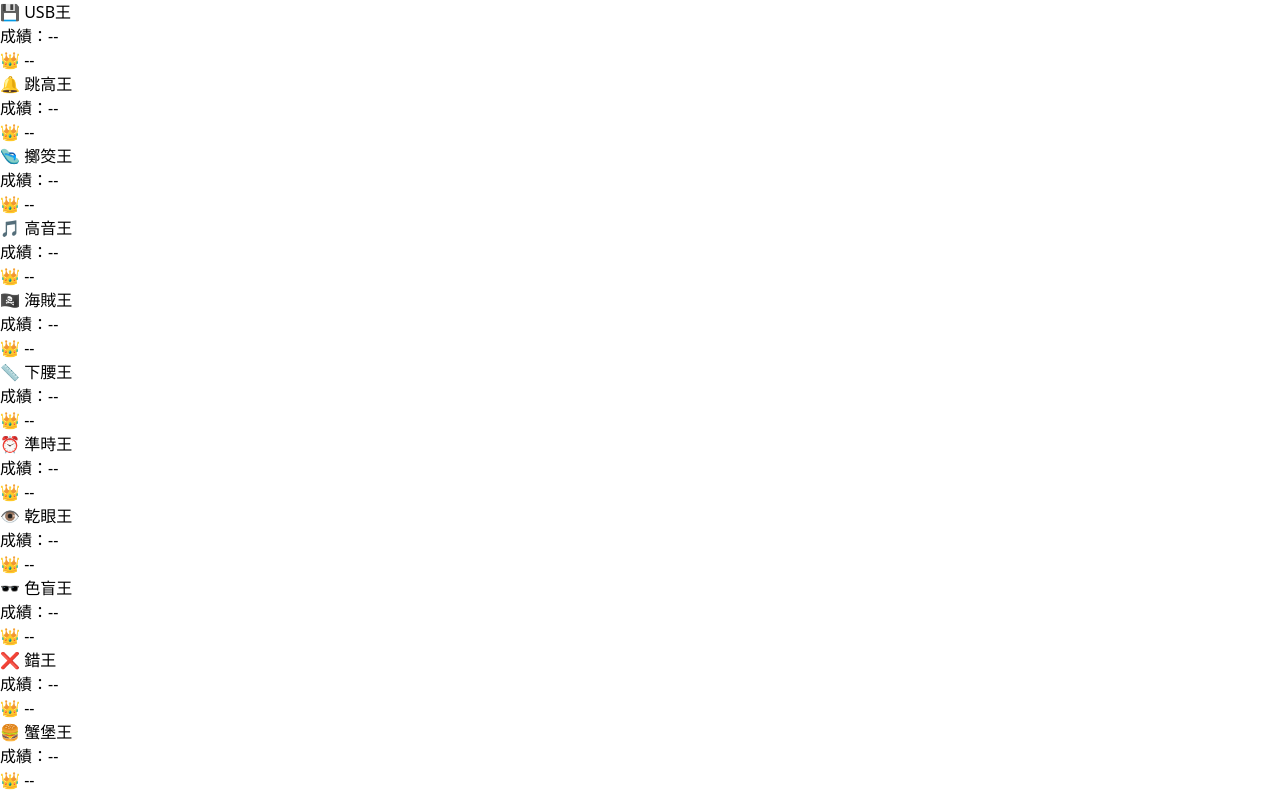
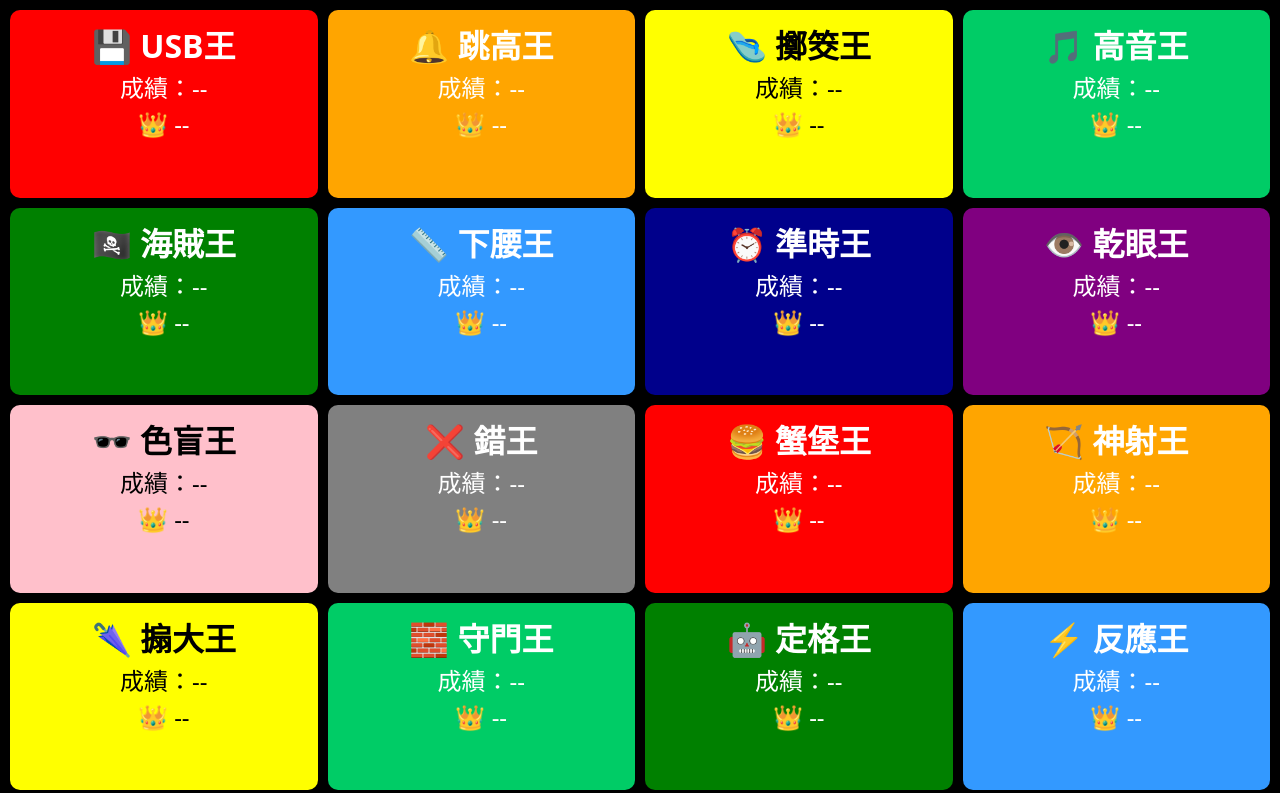
Before and after one commit to shuting72/who-is-yu-gi-oh, a Next.js app: page /display in a window 1280 px wide. Shown: the top 793 px of the page. Built offline with nearby package versions, Linux system fonts and the light colour scheme.

Commit message:
修正總表與排行樣式，統一霓虹白風格

```diff
--- a/pages/display.js
+++ b/pages/display.js
@@ -24,18 +24,16 @@ const dummyRankings = games.map((name, index) => ({
 
 export default function DisplayPage() {
   const [pageIndex, setPageIndex] = useState(0)
-
   const pages = []
   for (let i = 0; i < dummyRankings.length; i += 2) {
     pages.push(dummyRankings.slice(i, i + 2))
   }
 
   useEffect(() => {
-    const totalPages = pages.length + 1 // +1 是總覽頁
+    const totalPages = pages.length + 1
     const interval = setInterval(() => {
       setPageIndex(prev => (prev + 1) % totalPages)
     }, pageIndex === 0 ? 15000 : 7000)
-
     return () => clearInterval(interval)
   }, [pageIndex])
 
--- a/styles/display.module.css
+++ b/styles/display.module.css
@@ -1,32 +1,71 @@
+.container {
+  width: 100%;
+  height: 100vh;
+  background: black;
+  color: white;
+  display: flex;
+  justify-content: center;
+  align-items: center;
+  overflow: hidden;
+  flex-direction: column;
+}
+.grid {
+  display: grid;
+  grid-template-columns: repeat(4, 1fr);
+  gap: 10px;
+  width: 100%;
+  height: 100%;
+  padding: 10px;
+}
+.card {
+  padding: 12px;
+  text-align: center;
+  font-size: 1.5rem;
+  color: white;
+  border-radius: 10px;
+}
+.card .title {
+  font-size: 2rem;
+  font-weight: bold;
+}
 .rankingRow {
   display: flex;
   justify-content: center;
-  align-items: center;
-  gap: 80px; /* 加強間距 */
-  height: 100vh;
+  gap: 60px;
+  width: 100%;
 }
-
 .rankingBlock {
-  background-color: #1a1a1a;
+  background: #1a1a1a;
   border-radius: 16px;
-  box-shadow: 0 0 20px #fff;
-  padding: 40px;
-  width: 40vw; /* 原本可能是 24vw，可加大成 40% 螢幕寬度 */
-  max-width: 600px;
-  min-width: 480px;
+  padding: 32px;
+  box-shadow: 0 0 24px white;
+  width: 420px;
 }
-
 .rankingTitle {
-  font-size: 2.2rem;
-  margin-bottom: 2rem;
   text-align: center;
-  color: white;
-  text-shadow: 2px 2px 4px black;
+  font-size: 2rem;
+  font-weight: bold;
+  margin-bottom: 24px;
 }
-
 .rankingList {
-  font-size: 1.8rem;
-  line-height: 2.4rem;
-  color: white;
-  text-shadow: 1px 1px 2px black;
+  list-style: none;
+  padding: 0;
+  margin: 0;
 }
+.rankIcon {
+  margin-right: 8px;
+}
+.rankText {
+  font-size: 1.3rem;
+  vertical-align: middle;
+}
+.color0 { background-color: red; }
+.color1 { background-color: orange; }
+.color2 { background-color: yellow; color: black; }
+.color3 { background-color: #00cc66; }
+.color4 { background-color: green; }
+.color5 { background-color: #3399ff; }
+.color6 { background-color: #00008B; }
+.color7 { background-color: purple; }
+.color8 { background-color: pink; color: black; }
+.color9 { background-color: gray; }
```
